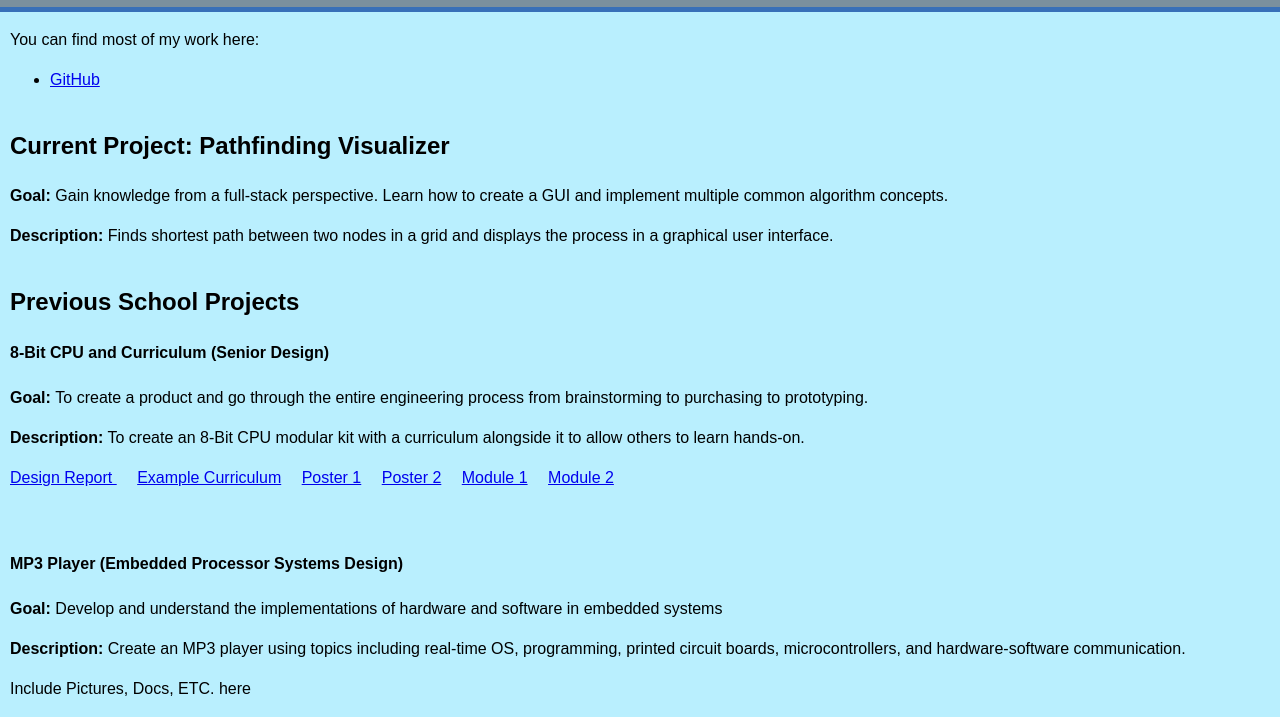
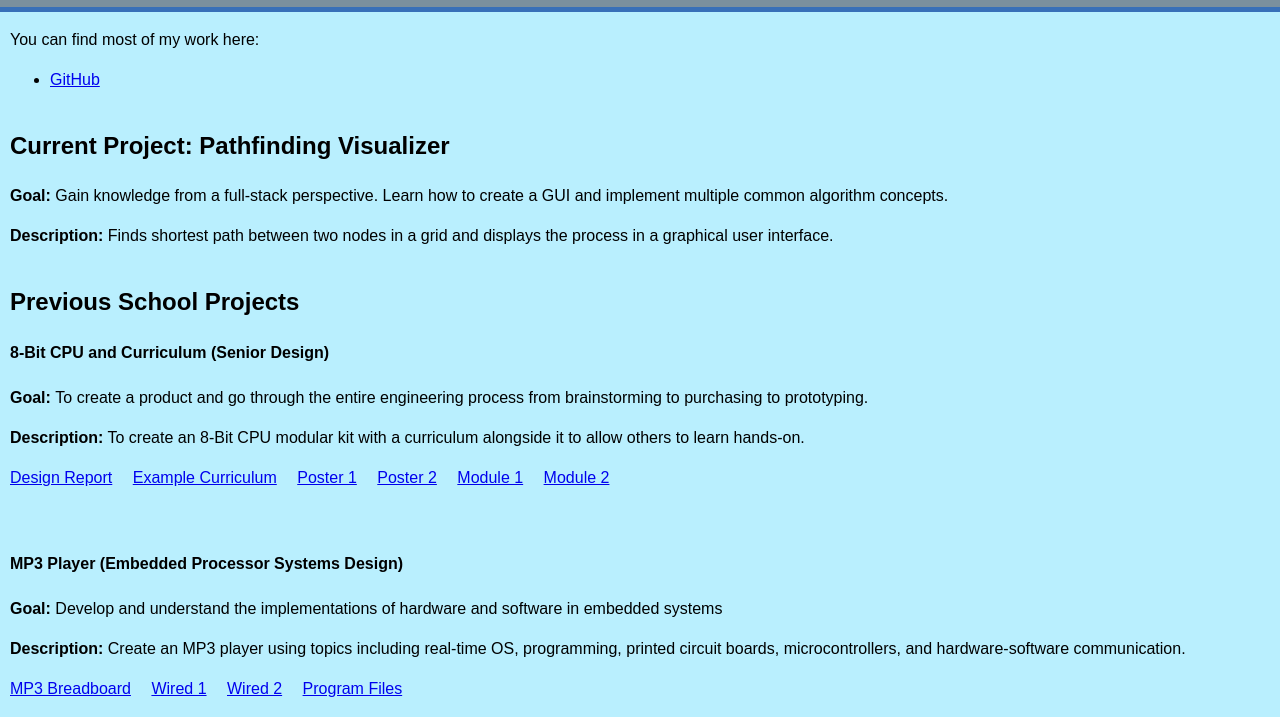
Before and after one commit to HoJ314/HoJ314.github.io, a plain HTML site: page projects.html in a window 1280 px wide. Shown: the part 157-874 px from the top of the page. Drawn offline with Linux system fonts and the light colour scheme.

Commit message:
Added Mp3 Project section

```diff
--- a/projects.html
+++ b/projects.html
@@ -59,7 +59,7 @@
           brainstorming to purchasing to prototyping.   </p>
           <p><b>Description:</b> To create an 8-Bit CPU modular kit with a curriculum alongside it
           to allow others to learn hands-on. </p>
-          <p> <a href="files\8BitReport.pdf" target="_blank">Design Report </a>&emsp;
+          <p> <a href="files\8BitReport.pdf" target="_blank">Design Report</a>&emsp;
             <a href="files\CPUInstr.pdf" target="_blank"> Example Curriculum</a>&emsp;
             <a href="files\Poster1.pdf" target="_blank"> Poster 1</a>&emsp;
             <a href="files\Poster2.pdf" target="_blank"> Poster 2</a>&emsp;
@@ -72,7 +72,11 @@
           <p><b>Description:</b> Create an MP3 player using topics
             including real-time OS, programming, printed circuit boards, microcontrollers,
             and hardware-software communication. </p>
-            <p> Include Pictures, Docs, ETC. here </p>
+            <p> <a href="files\mp3comp.png" target="_blank">MP3 Breadboard</a>&emsp;
+              <a href="files\mp3wired.png" target="_blank"> Wired 1</a>&emsp;
+              <a href="files\mp3wired2.png" target="_blank"> Wired 2</a>&emsp;
+              <a href="https://github.com/HoJ314/MP3-Project" target="_blank"> Program Files</a>&emsp;
+            </p>
           </p>
         </section>
         <div class="container">
```
Also changed, not shown: files/mp3comp.png (added), files/mp3wired.png (added), files/mp3wired2.png (added).
